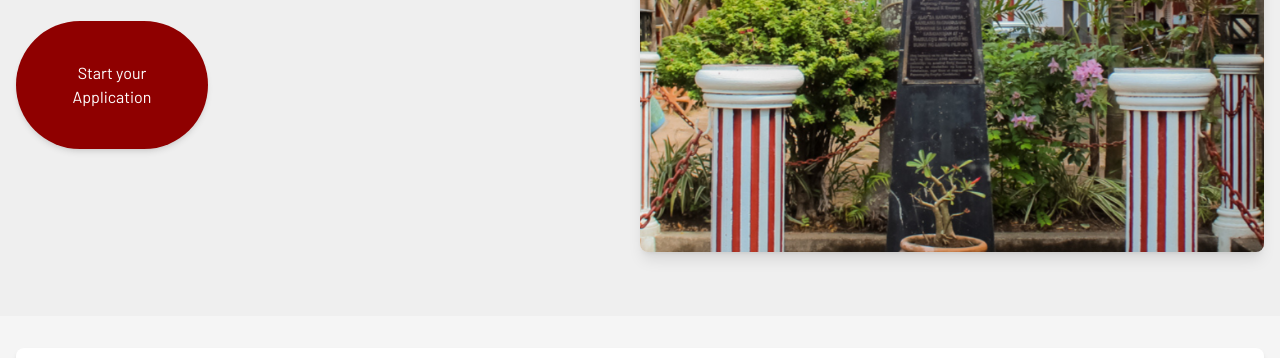
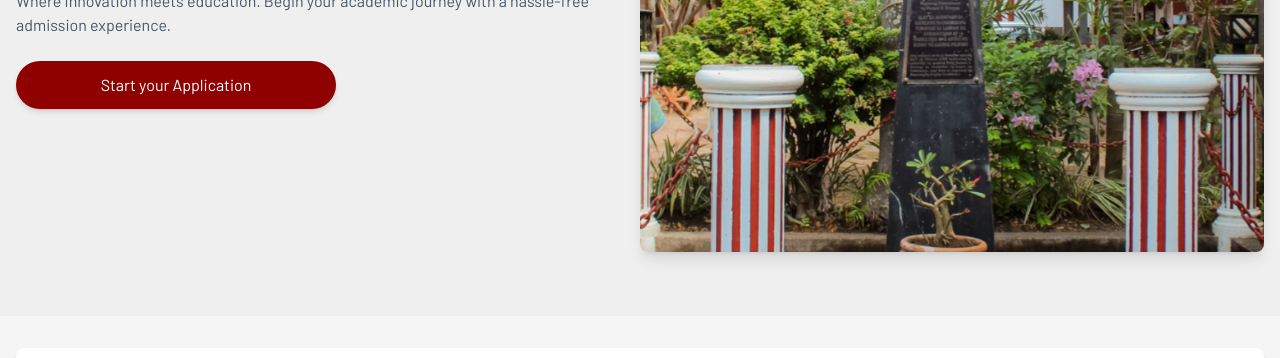
Before and after one commit to Haruuu-054/paynroll-system, a website: page index.html in a window 1280 px wide. Shown: the part 450-808 px from the top of the page. Drawn offline with nearby package versions, Linux system fonts and the light colour scheme.

Commit message:
Update index.html

```diff
--- a/index.html
+++ b/index.html
@@ -54,7 +54,7 @@
             <div class="md:w-1/2 flex flex-col justify-center mb-8 md:mb-0">
                 <h2 class="hero-text text-4xl md:text-5xl font-bold mb-4">For God<br>and<br>Glory</h2>
                 <p class="text-gray-600 mb-6">Where innovation meets education. Begin your academic journey with a hassle-free admission experience.</p>
-                <a href="#application" class="btn bg-[#8f0000] hover:bg-red-800 text-white border-none rounded-full w-48 shadow-md text-center p-10">Start your Application</a>
+                 <a href="#application" class="btn bg-[#8f0000] hover:bg-red-800 text-white border-none rounded-full w-80 shadow-md text-center pl-5 pr-5 pt-3 pb-3">Start your Application</a>
             </div>
             <div class="md:w-1/2">
                 <img src="university-landing-page/images/School_cut.png" alt="University Campus" class="w-full h-auto rounded-lg shadow-lg">
```
